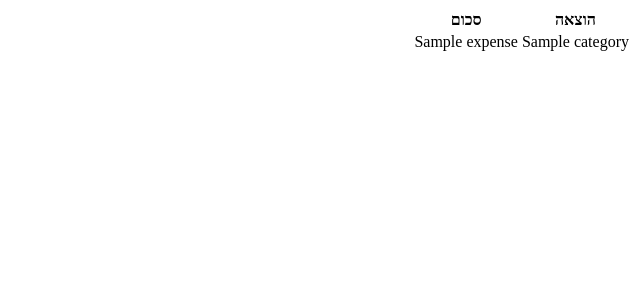
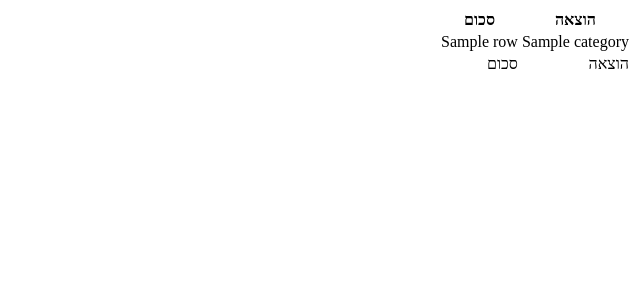
Before and after one commit to c881/FFlask, a Flask app: template templates/listed.html in a window 1280 px wide. Shown: the top 300 px of the page, without its empty margins (640-1280 px from the left). Run offline with Flask 2, Linux system fonts and the light colour scheme; the template is opened without the code that fills it: most values are stand-ins (such as "Sample title", 1, 10 or a date in 2020).

Commit message:
SQlite - to listed.html

```diff
--- a/app.py
+++ b/app.py
@@ -35,15 +35,21 @@ def added():
     cur = con.cursor()
     cur.execute('INSERT INTO expenses VALUES (?, ?)',(category, sum_input))
     con.commit()
-    cur.execute('SELECT * FROM expenses ORDER BY category')
-    rows = cur.fetchall()
-    for row in rows:
-        print(row)
+  #  cur.execute('SELECT * FROM expenses ORDER BY category')
+  #  rows = cur.fetchall()
+  #  for row in rows:
+  #      print(row)
     return redirect("/")
 
 
 @app.route('/checked')
 def checked():
-    return render_template("listed.html", expenses=EXPENSES, categories=CATEGORIES)
+    con = sqlite3.connect('sample.db')
+    cur = con.cursor()
+    cur.execute('SELECT * FROM expenses ORDER BY category')
+    rows = cur.fetchall()
+    return render_template("listed.html", rows=rows,categories=CATEGORIES)
+
+
 if __name__ == '__main__':
     app.run(threaded=True, port=5000)
--- a/templates/listed.html
+++ b/templates/listed.html
@@ -8,15 +8,23 @@
 
 <table>
     <thead>
-        <th>הוצאה</th>
-        <th>סכום</th>
+        <tr>
+            <th>הוצאה</th>
+            <th>סכום</th>
+        </tr>
     </thead>
-        {% for expense in expenses %}
+        {% for row in rows %}
             <tr>
-                <td>{{ categories[expense[0]] }}</td>
-                <td>{{ expense[1] }}</td>
+                <td>{{ categories[row[0]] }}</td>
+                <td>{{ row[1] }}</td>
             </tr>
         {% endfor %}
+    <tfoot>
+        <tr>
+            <td>הוצאה</td>
+            <td>סכום</td>
+        </tr>
+    </tfoot>
     <tbody>
 
     </tbody>
```
